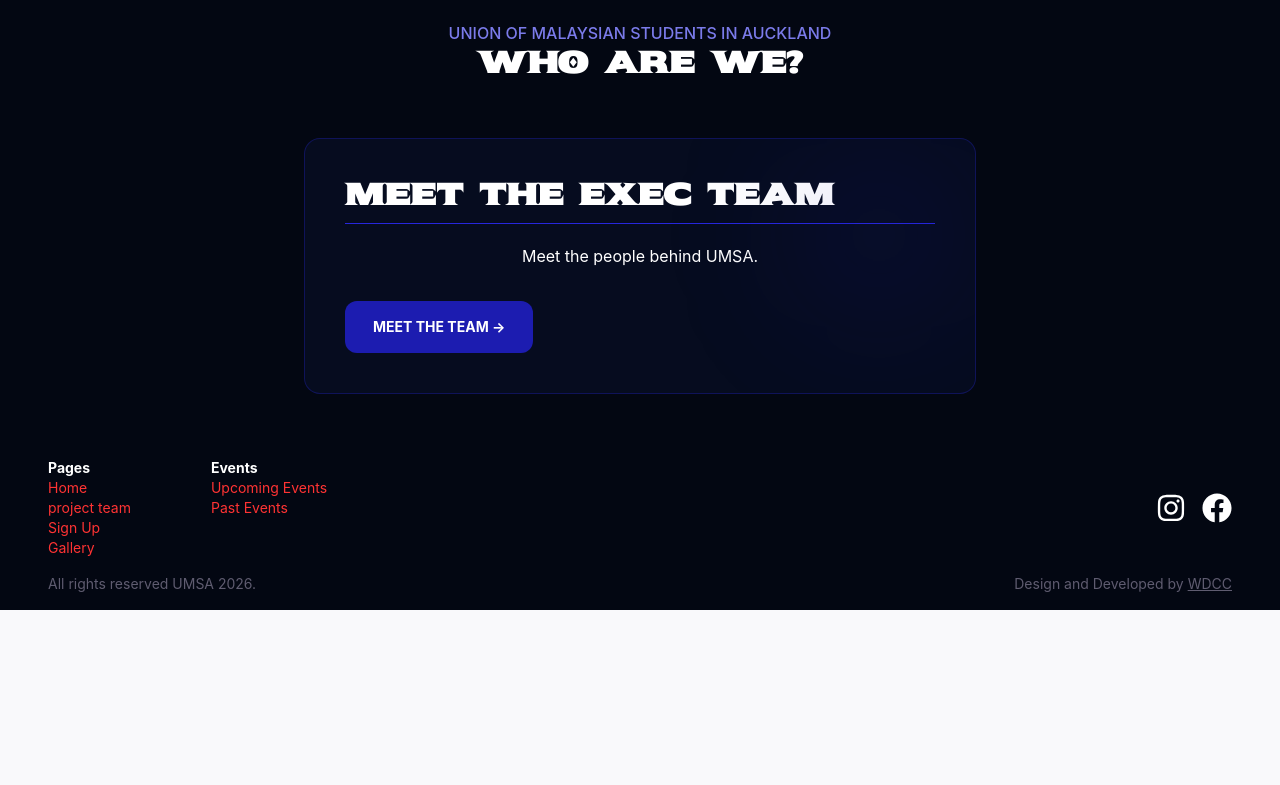
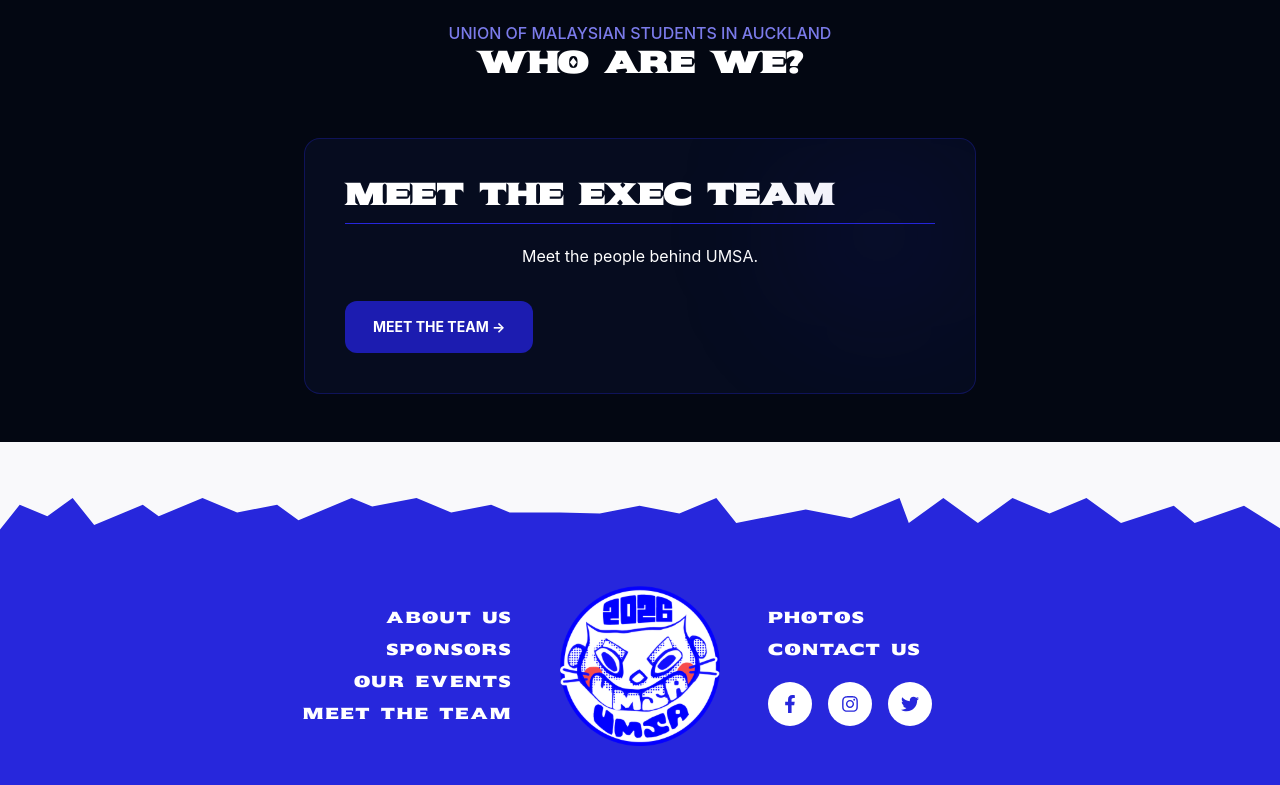
Before and after one commit to UoaWDCC/umsa, a React (Vite) app in the folder client/: page / in a window 1280 px wide. Shown: the part 343-1128 px from the top of the page. Before the commit the page ends 953 px from the top, so only its background shows below. Built offline with nearby package versions, Linux system fonts and the light colour scheme; no server answers; a web font is replaced by a local one.

Commit message:
style: update footer design

```diff
--- a/client/src/components/Footer.tsx
+++ b/client/src/components/Footer.tsx
@@ -1,86 +1,85 @@
 import { Link } from "react-router-dom";
-import { HashLink } from "react-router-hash-link";
-import { FaInstagram, FaFacebook } from "react-icons/fa";
+import { FaFacebookF, FaInstagram, FaTwitter } from "react-icons/fa";
+import logo from "../assets/about-us/badge.svg";
+import footerWave from "../assets/about-us/Vector 27.svg";
+
+const LEFT_LINKS = [
+  { to: "/about", label: "About Us" },
+  { to: "/sponsors", label: "Sponsors" },
+  { to: "/events", label: "Our Events" },
+  { to: "/team", label: "Meet the Team" },
+];
+
+const RIGHT_LINKS = [
+  { to: "/gallery", label: "Photos" },
+  { to: "/contact", label: "Contact Us" },
+];
+
+const SOCIALS = [
+  { href: "https://www.facebook.com/", Icon: FaFacebookF, label: "Facebook" },
+  { href: "https://www.instagram.com/", Icon: FaInstagram, label: "Instagram" },
+  { href: "https://twitter.com/", Icon: FaTwitter, label: "Twitter" },
+];
+
+const LINK =
+  "block font-heading text-[13px] tracking-[0.1em] uppercase transition-opacity " +
+  "hover:opacity-70 md:text-base";
 
 export default function Footer() {
-  const footerLinkClass =
-    "text-left text-red-400 hover:text-white cursor-pointer";
+  return (
+    <footer className="relative mt-24 bg-accent1-primary pt-12 pb-14 text-white">
+      <img
+        src={footerWave}
+        alt=""
+        aria-hidden="true"
+        className="pointer-events-none absolute inset-x-0 bottom-full h-10 w-full object-cover object-top"
+      />
+      <div
+        className="mx-auto grid max-w-5xl items-center gap-8 px-6
+          md:grid-cols-[1fr_auto_1fr] md:gap-12"
+      >
+        <nav className="space-y-2 md:justify-self-end md:text-right">
+          {LEFT_LINKS.map((link) => (
+            <Link key={link.to} to={link.to} className={LINK}>
+              {link.label}
+            </Link>
+          ))}
+        </nav>
 
-  return (
-    <>
-      {/* Footer elements */}
-      <nav className="bg-gray-950 text-white px-6 py-4 gap-4 flex flex-col">
-        {/* Main footer content */}
-        <div className="flex flex-row gap-20 mx-6 text-sm">
-          {/* Page Navigation */}
-          <div className="flex flex-col">
-            <p className="text-left font-bold">Pages</p>
-            <Link to="/" className={footerLinkClass}>
-              Home
+        <Link
+          to="/"
+          aria-label="UMSA home"
+          className="justify-self-start md:justify-self-center"
+        >
+          <img src={logo} alt="" className="w-28 md:w-40" />
         </Link>
-            <Link to="/project-team" className={footerLinkClass}>
-              project team
+
+        <div className="space-y-2">
+          <nav className="space-y-2">
+            {RIGHT_LINKS.map((link) => (
+              <Link key={link.to} to={link.to} className={LINK}>
+                {link.label}
               </Link>
-            <Link to="/sign-up" className={footerLinkClass}>
-              Sign Up
-            </Link>
-            <Link to="/gallery" className={footerLinkClass}>
-              Gallery
-            </Link>
-          </div>
+            ))}
+          </nav>
 
-          {/* Events Navigation */}
-          <div className="flex flex-col">
-            <p className="text-left font-bold">Events</p>
-            <HashLink
-              to="/events#upcoming-events-section"
-              className={footerLinkClass}
-            >
-              Upcoming Events
-            </HashLink>
-            <HashLink
-              to="/events#past-events-section"
-              className={footerLinkClass}
-            >
-              Past Events
-            </HashLink>
-          </div>
-
-          {/* External Links */}
-          <div className="flex flex-row gap-4 items-center ml-auto">
+          <div className="flex gap-4 pt-3">
+            {SOCIALS.map(({ href, Icon, label }) => (
               <a
-              href="https://www.instagram.com/umsanz/"
+                key={label}
+                href={href}
                 target="_blank"
                 rel="noopener noreferrer"
+                aria-label={label}
+                className="flex h-9 w-9 items-center justify-center rounded-full bg-white
+                  text-accent1-primary transition-transform hover:scale-110 md:h-11 md:w-11"
               >
-              <FaInstagram className="text-3xl text-grey-300 hover:text-white" />
+                <Icon size={18} />
               </a>
-            <a
-              href="https://www.facebook.com/umsanz/"
-              target="_blank"
-              rel="noopener noreferrer"
-            >
-              <FaFacebook className="text-3xl text-grey-300 hover:text-white" />
-            </a>
+            ))}
           </div>
         </div>
-
-        {/* Copyright bottom footer */}
-        <div className="flex flex-row justify-between text-sm text-gray-600 mx-6">
-          <p>All rights reserved UMSA 2026.</p>
-          <p>
-            Design and Developed by{" "}
-            <a
-              href="https://wdcc.co.nz/"
-              target="_blank"
-              rel="noreferrer"
-              className="underline"
-            >
-              WDCC
-            </a>
-          </p>
       </div>
-      </nav>
-    </>
+    </footer>
   );
 }
```
Lines whose indentation alone changed are shown as unchanged.
